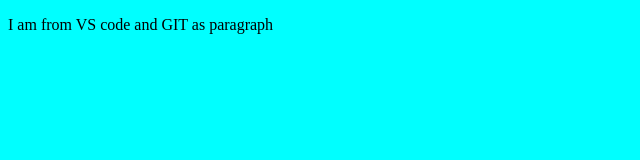
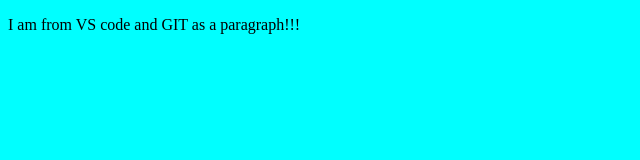
Before and after one commit to sumantaKM/VS_Code_git, a plain HTML site: page index.html in a window 1280 px wide. Shown: the full height of the page, 0-640 px from the left. Drawn offline with Linux system fonts and the light colour scheme.

Commit message:
added 3 exp

```diff
--- a/index.html
+++ b/index.html
@@ -7,7 +7,7 @@
     <link rel="stylesheet" href="./styles.css" />
 </head>
 <body>
-    <p>I am from VS code and GIT as paragraph</p>
+    <p>I am from VS code and GIT as a paragraph!!!</p>
     <br>
 </body>
 </html>
```
